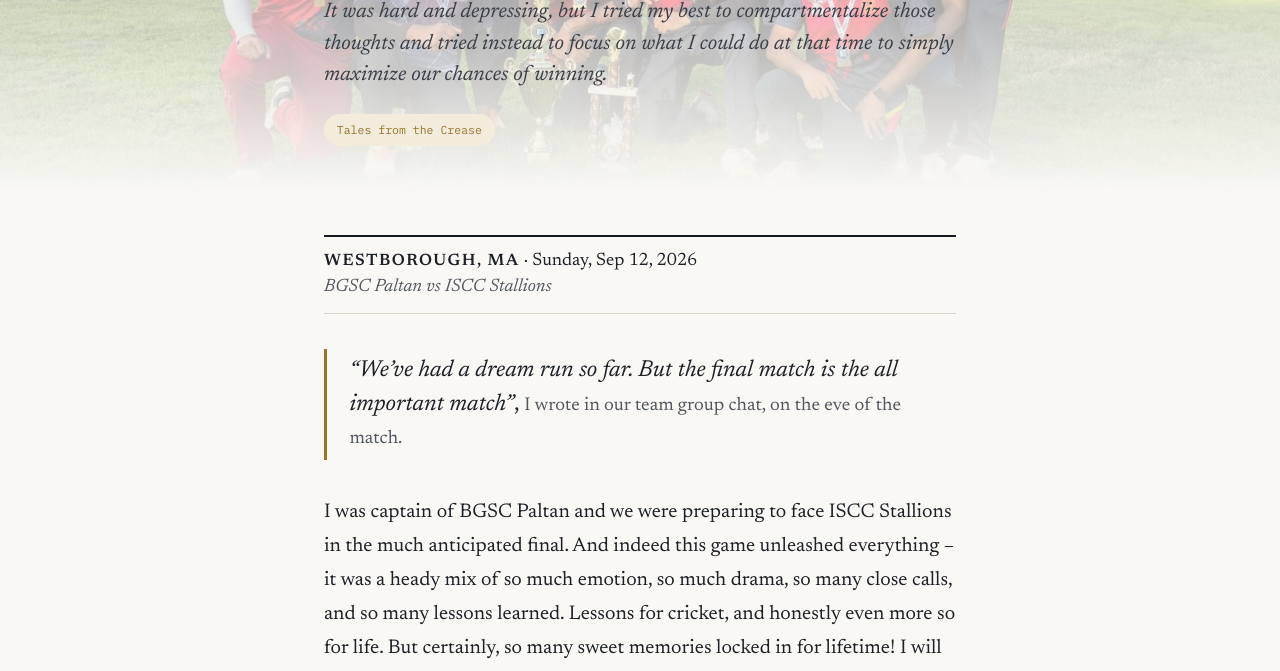
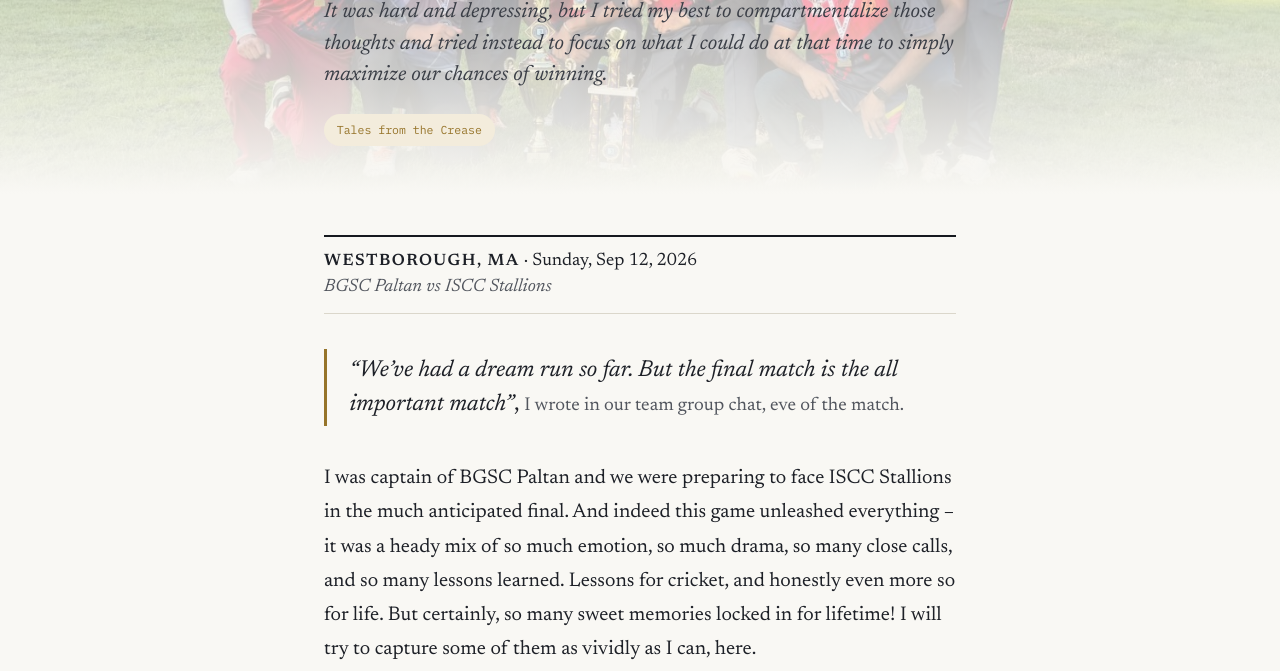
Before and after one commit to AdityaMate/adityamate.github.io, a plain HTML site: page blog/neca-final-paltan/index.html in a window 1280 px wide. Shown: the part 401-1072 px from the top of the page. Drawn offline with Linux system fonts and the light colour scheme.

Commit message:
Blog: NECA story wording tweak
Co-Authored-By: Claude Sonnet 5.5 <noreply@anthropic.com>

```diff
--- a/blog/neca-final-paltan/index.html
+++ b/blog/neca-final-paltan/index.html
@@ -43,7 +43,7 @@
 <p class="dateline"><strong>Westborough, MA</strong> · Sunday, Sep 12, 2026<span class="vs">BGSC Paltan vs ISCC Stallions</span></p>
 
 <blockquote>
-<p><em>“We’ve had a dream run so far. But the final match is the all important match”</em>, <span class="quote-by">I wrote in our team group chat, on the eve of the match.</span></p>
+<p><em>“We’ve had a dream run so far. But the final match is the all important match”</em>, <span class="quote-by">I wrote in our team group chat, eve of the match.</span></p>
 </blockquote>
 <p>I was captain of BGSC Paltan and we were preparing to face ISCC Stallions in the much anticipated final. And indeed this game unleashed everything – it was a heady mix of so much emotion, so much drama, so many close calls, and so many lessons learned. Lessons for cricket, and honestly even more so for life. But certainly, so many sweet memories locked in for lifetime! I will try to capture some of them as vividly as I can, here.</p>
 <p>In many ways this game reminded me of the India vs South Africa T20 World Cup final of 2024, in which Rohit Sharma led Team India to a win. India had managed to grab victory from the jaws of defeat. In this case I think we snatched it straight from the oesophagus.</p>
```
Also changed, not shown: 1 other file.
